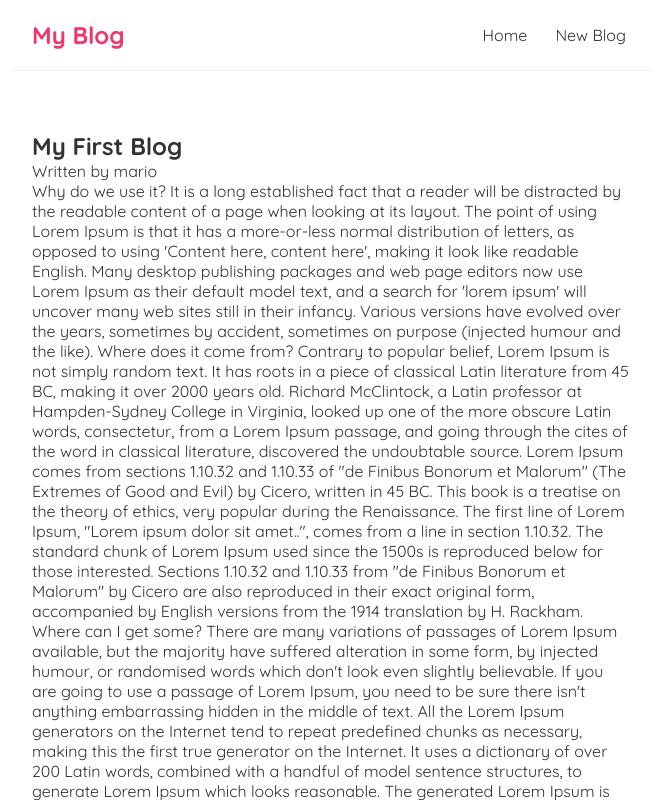
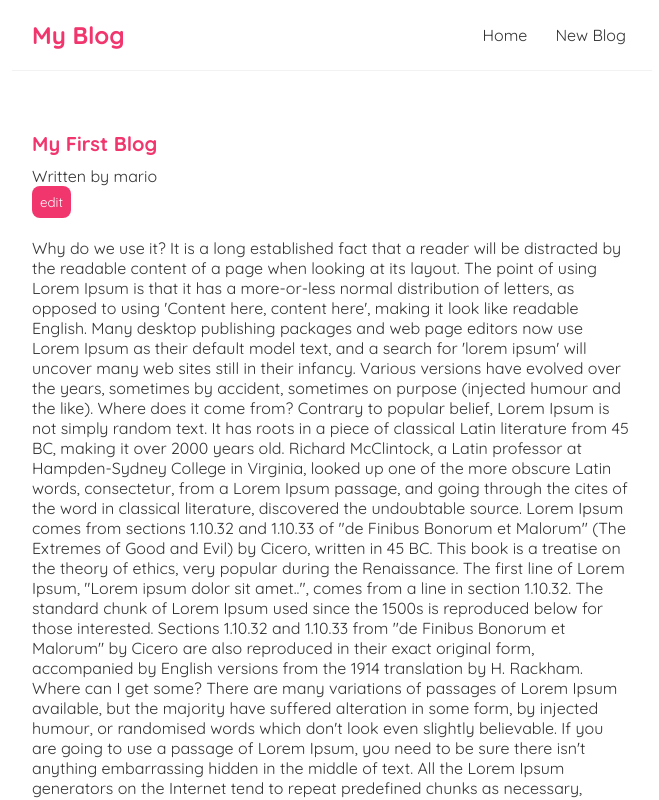
Before and after one commit to hansen9/React-My-Blog, a React (Create React App) app: page /blogs/1 in a window 1280 px wide. Shown: the top 800 px of the page, without its empty margins (308-967 px from the left). Built offline with nearby package versions, Linux system fonts and the light colour scheme; data requests are answered from the project's data file.

Commit message:
added update function in blog details

```diff
--- a/src/BlogDetails.js
+++ b/src/BlogDetails.js
@@ -1,33 +1,83 @@
 import { useNavigate, useParams } from "react-router-dom";
 import useFetch from "./UseFetch";
+import { useEffect, useState } from "react";
 
 const BlogDetails = () => {
-    const { id } = useParams()
-    const { data: blog, error, isLoading } = useFetch('http://localhost:8000/blogs/' + id)
+  const [edit, setEdit] = useState(false);
+  const [textAreaValue, setTextAreaValue] = useState("");
+  const { id } = useParams();
+  const {
+    data: blog,
+    error,
+    isLoading,
+  } = useFetch("http://localhost:8000/blogs/" + id);
+  useEffect(() => {
+    if (blog) {
+      setTextAreaValue(blog.body);
+    }
+  }, [blog]);
   const navigate = useNavigate();
 
   const handleClick = () => {
     fetch("http://localhost:8000/blogs/" + blog.id, {
-            method: 'DELETE'
+      method: "DELETE",
     }).then(() => {
-            navigate('/')
+      navigate("/");
+    });
+  };
+  const toggleEdit = () => {
+    setEdit(!edit);
+  };
+  const handleEdit = (e) => {
+    e.preventDefault();
+    const title = blog.title
+    const author = blog.author
+    const body = textAreaValue
+    // update api
+    // setIsLoadding(true)
+    const blogUpdated = {title, body, author}
+
+    fetch("http://localhost:8000/blogs/" + id, {
+      method: "PUT",
+      headers: { "Content-Type": "application/json" },
+      body: JSON.stringify(blogUpdated),
+    }).then(() => {
+      console.log("body updated");
+      navigate('/');
     })
-    }
+    setEdit(false);
+  };
+  const handleChange = (e) => {
+    setTextAreaValue(e.target.value);
+  };
 
   return (
+    <div className="blog-details">
+      {isLoading && <div>...Loading</div>}
+      {error && <div>{error}</div>}
+      {blog && (
+        <article>
+          <h2>{blog.title}</h2>
+          <p>Written by {blog.author}</p>
+          <button onClick={toggleEdit}>edit</button>
           <div>
-            {isLoading && <div>...Loading</div>}
-            {error && <div>{ error }</div>}
-            { blog && (
-                <article>
-                    <h2>{ blog.title }</h2>
-                    <p>Written by { blog.author}</p>
-                    <div>{ blog.body }</div>
+            {!edit && blog.body}
+            {edit && (
+              <form onSubmit={handleEdit}>
+                <textarea
+                  //   required
+                  value={textAreaValue}
+                  onChange={handleChange}
+                ></textarea>
+                <button>change</button>
+              </form>
+            )}
+          </div>
           <button onClick={handleClick}>delete</button>
         </article>
       )}
     </div>
   );
-}
+};
 
 export default BlogDetails;
--- a/src/index.css
+++ b/src/index.css
@@ -101,3 +101,12 @@
   border-radius: 8px;
   cursor: pointer;
 }
+.blog-details textarea{
+  width: 100%;
+  height: 50%;
+  padding: 6px 10px;
+  margin: 10px 0;
+  border: 1px solid #ddd;
+  box-sizing: border-box;
+  display: block;
+}
```
Also changed, not shown: 1 other file (tests, documents, lock files or other folders). Lines whose indentation alone changed are shown as unchanged.
